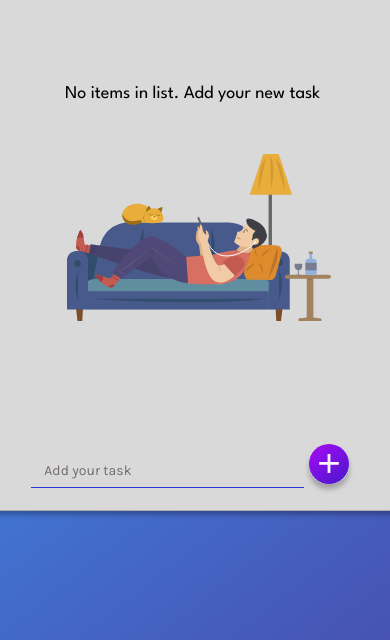
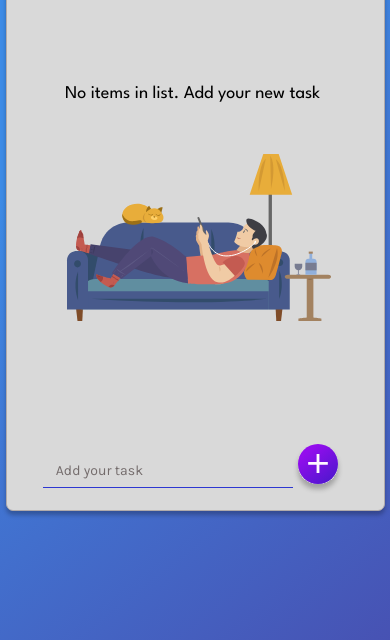
Before and after one commit to Souhardya03/Brainwave-Matrix-Solution-Intern, a plain HTML site: page Taskly/index.html in a window 390 px wide. Shown: the part 204-844 px from the top of the page. Drawn offline with Linux system fonts and the light colour scheme.

Commit message:
first commit

```diff
--- a/Taskly/style.css
+++ b/Taskly/style.css
@@ -182,3 +182,8 @@ li p {
 .task-complete {
 	text-decoration: line-through;
 }
+@media (max-width:900px){
+	.container{
+		width: 300px;
+	}
+}
```
